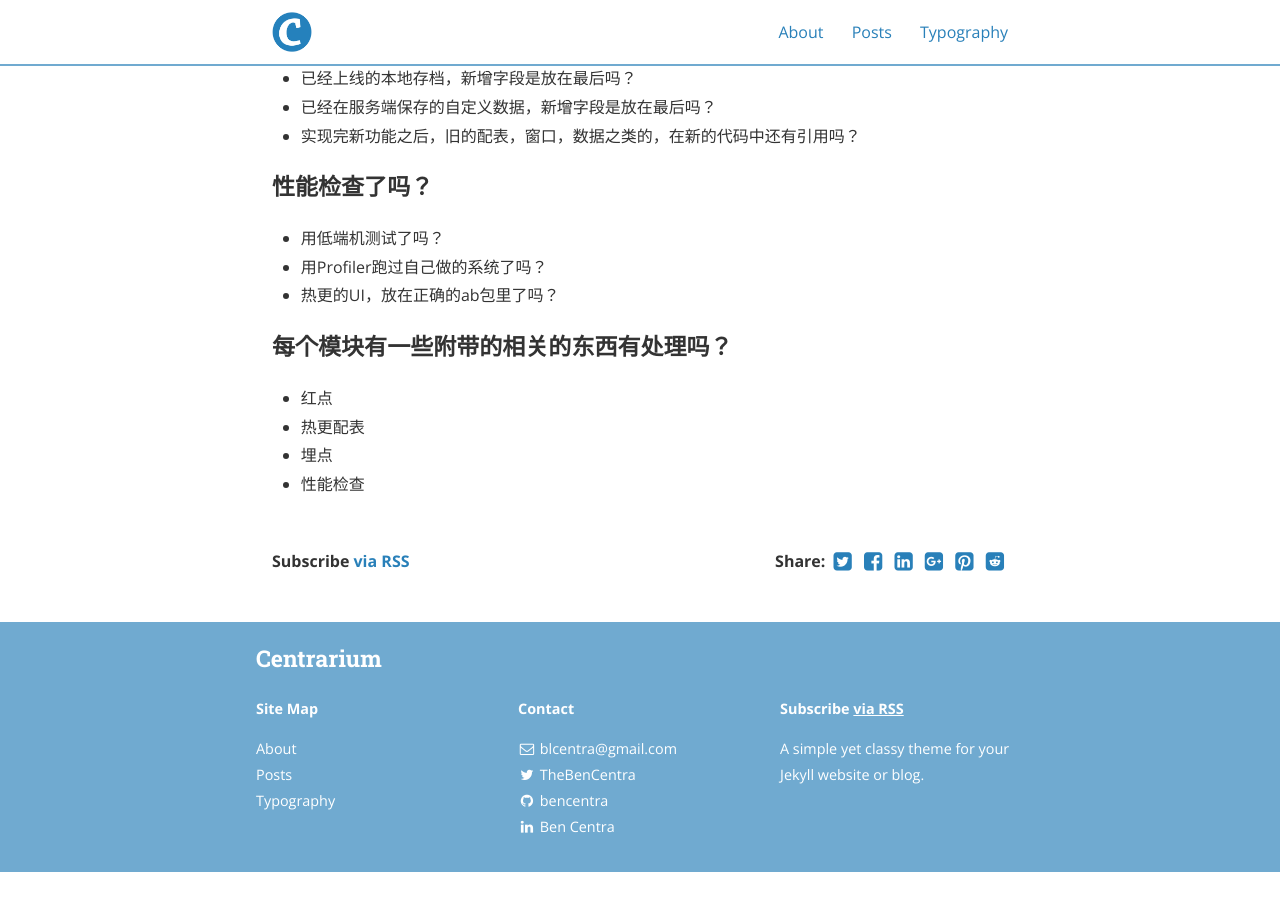
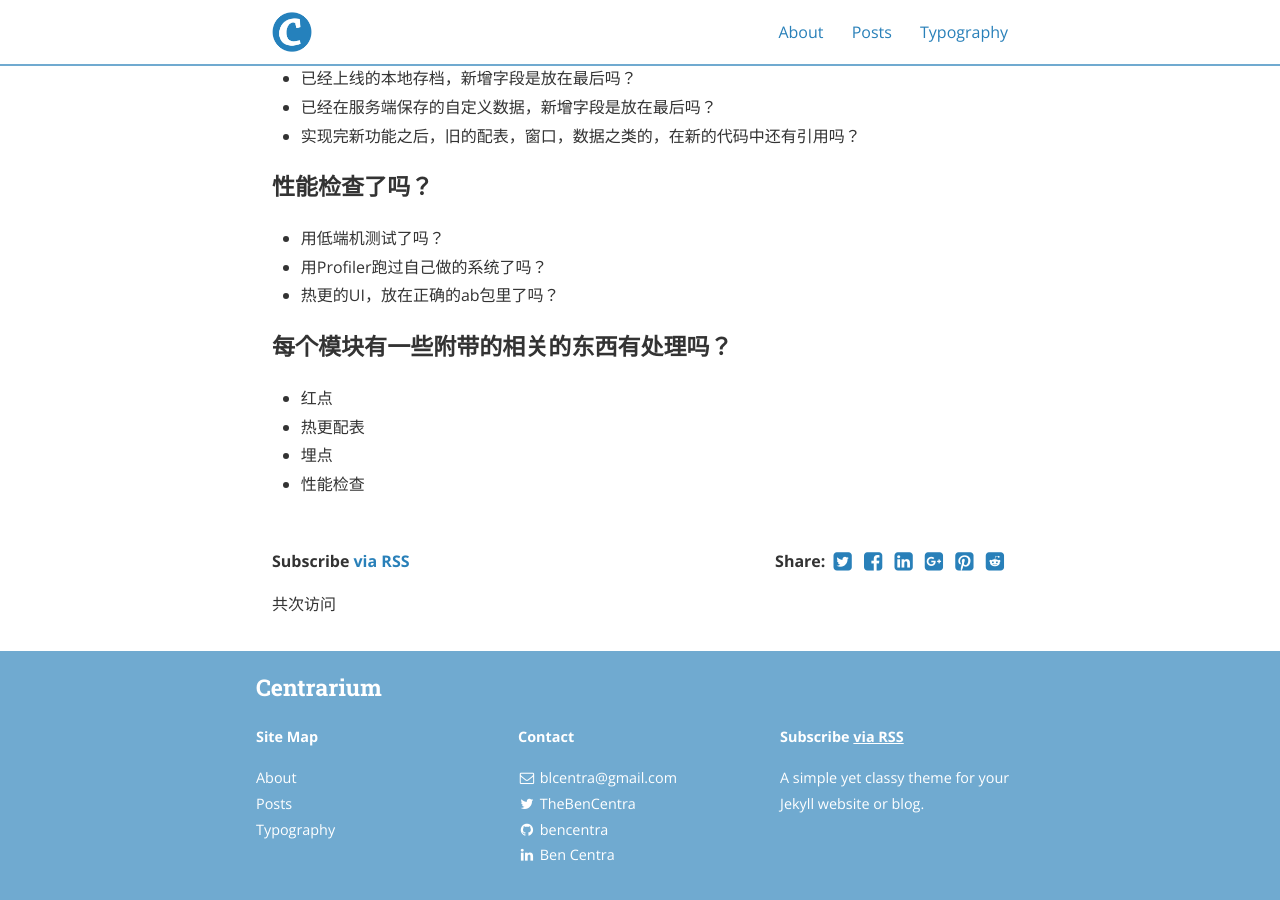
Before and after one commit to SleepyHippo/SleepyHippo.github.io, a Jekyll site: the page built from _posts/2021-03-28-client-checklist.markdown, in a window 1280 px wide and 900 px high, scrolled down 2306 px. Built offline with Jekyll 4.4.1, drawn with Linux system fonts in a browser that asks for light colours; nearby versions of some CDN libraries; comment, search, counter and statistics services are not loaded; before the commit the page ends 3178 px from its top, so only the background shows below that.

Commit message:
文章底部增加不蒜子计数

```diff
--- a/_layouts/post.html
+++ b/_layouts/post.html
@@ -43,6 +43,8 @@
 
 <section class="rss">
   <p class="rss-subscribe text"><strong>Subscribe <a href="{{ "/feed.xml" | prepend: site.baseurl }}">via RSS</a></strong></p>
+  <script async src="//busuanzi.ibruce.info/busuanzi/2.3/busuanzi.pure.mini.js"></script>
+  <span id="busuanzi_container_site_uv">共<span id="busuanzi_value_site_uv"></span>次访问</span>
 </section>
 
 <section class="share">
```
